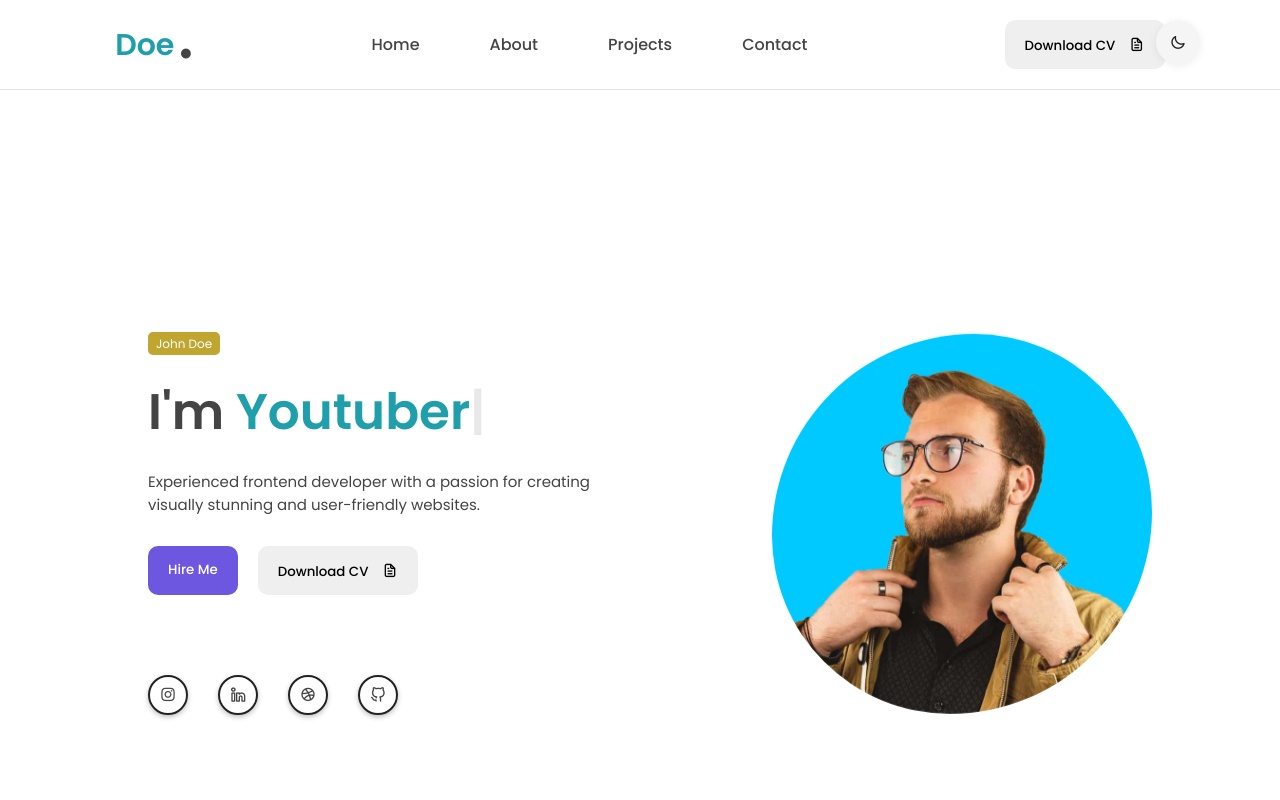
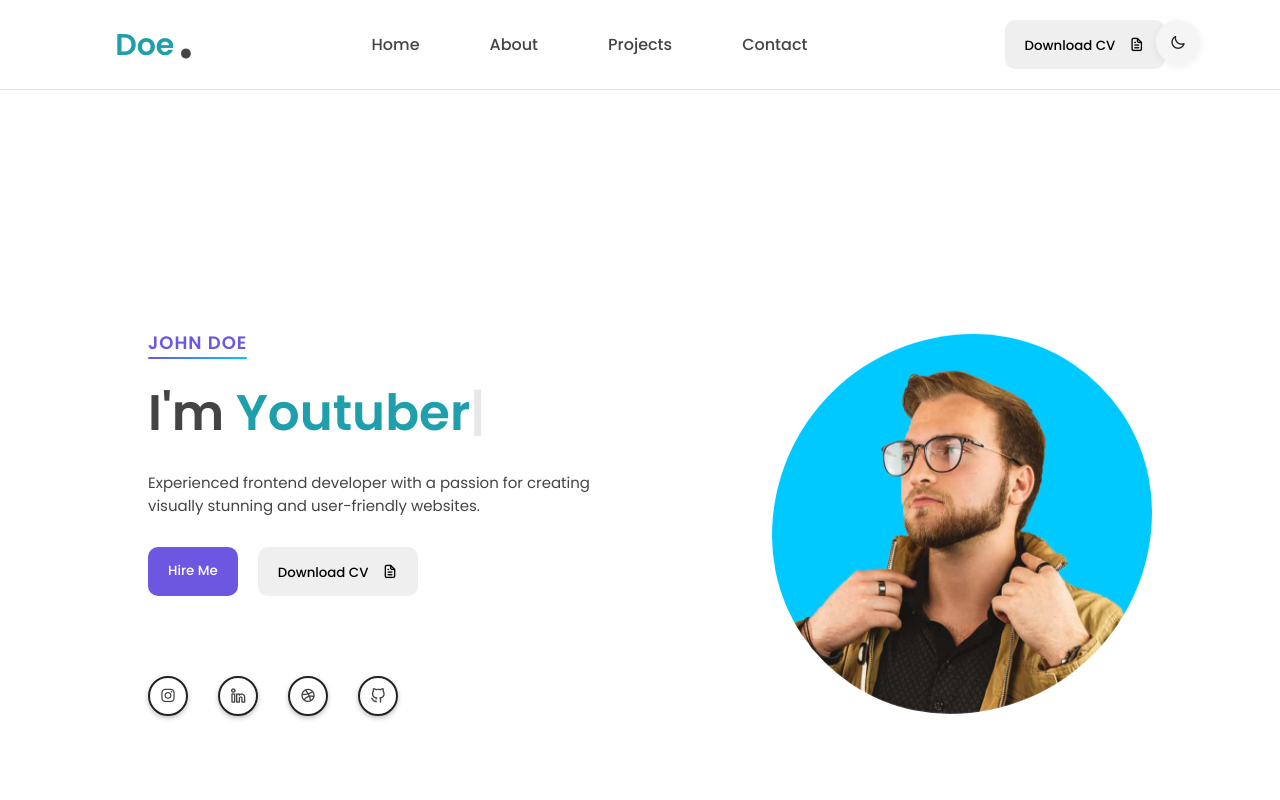
Before and after one commit to yAsh-081/yAsh-081.github.io, a plain HTML site: page index.html in a window 1280 px wide. Shown: the top 800 px of the page. Drawn offline with nearby package versions, Linux system fonts and the light colour scheme.

Commit message:
Improve name visibility on homepage
Increased font size and adjusted text styling to ensure the name above the typing effect is readable across both light and dark themes. Fixed contrast issues by selecting a dynamic color that adapts with theme toggle.

```diff
--- a/assets/css/style.css
+++ b/assets/css/style.css
@@ -211,12 +211,26 @@ body.dark-mode nav.sticky {
     width: 50%;
     padding-left: 20px;
 }
-.featured-text-card span{
-    background: var(--third-color);
-    color: var(--color-white);
-    padding: 3px 8px;
-    font-size: 12px;
-    border-radius: 5px;
+.featured-text-card span {
+    background: transparent;
+    color: var(--first-color);
+    padding: 0;
+    font-size: 18px;
+    font-weight: 600;
+    border-radius: 0;
+    letter-spacing: 1px;
+    text-transform: uppercase;
+    position: relative;
+}
+.featured-text-card span::after {
+    content: '';
+    position: absolute;
+    bottom: -4px;
+    left: 0;
+    width: 100%;
+    height: 2px;
+    background: linear-gradient(45deg, var(--first-color), var(--second-color));
+    border-radius: 1px;
 }
 .featured-name{
     font-size: 50px;
```
